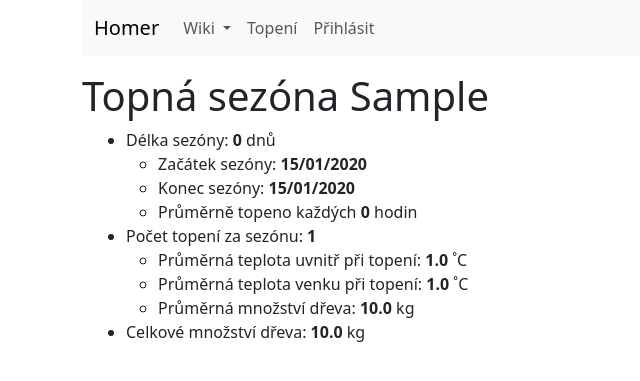
After one commit to mantomas/Homer, a Flask app: a page that uses homer/templates/heating_season.html in a window 1280 px wide. The commit adds this page. Shown: the top 381 px of the page, without its empty margins (0-640 px from the left). Run offline with Flask 3, Linux system fonts and the light colour scheme; tables that the repository leaves empty hold one stand-in row (values such as "Sample post").

Commit message:
Add heating season and stats

```diff
--- a/homer/main/routes.py
+++ b/homer/main/routes.py
@@ -209,3 +209,41 @@ def heating_edit(id):
         form=form,
         current_user=current_user,
     )
+
+
+@bp.route("/heating/season/<season_id>", methods=["GET"])
+def heating_season(season_id):
+    season_records = (
+        db.session.execute(
+            db.select(Heating)
+            .where(Heating.season == escape(season_id))
+            .order_by(Heating.burn_date.asc())
+        )
+        .scalars()
+        .all()
+    )
+    if not season_records:
+        flash(f"Žádné záznamy pro topnou sezonu {escape(season_id)}.")
+        return redirect(url_for(".heating"))
+    season_days = (season_records[-1].burn_date - season_records[0].burn_date).days
+    total_weight = sum([record.weight for record in season_records])
+    temperatures_in = [record.temperature_in for record in season_records]
+    temperatures_out = [record.temperature_out for record in season_records]
+    # put together some stats
+    statistics = {
+        "total_rounds": len(season_records),
+        "total_weight": total_weight,
+        "avg_weight": f"{(total_weight / len(season_records)):.1f}",
+        "season_start": season_records[0].burn_date.strftime("%d/%m/%Y"),
+        "season_end": season_records[-1].burn_date.strftime("%d/%m/%Y"),
+        "season_days": season_days,
+        "average_round": f"{((season_days * 24) / len(season_records)):.0f}",
+        "avg_temp_in": f"{(sum(temperatures_in) / len(season_records)):.1f}",
+        "avg_temp_out": f"{(sum(temperatures_out) / len(season_records)):.1f}",
+    }
+
+    return render_template(
+        "heating_season.html",
+        title=f"Topná sezóna {season_id}",
+        statistics=statistics,
+    )
--- a/homer/templates/heating.html
+++ b/homer/templates/heating.html
@@ -98,7 +98,11 @@
                     {{ record.burn_date.day }}/{{ record.burn_date.month }}/{{ record.burn_date.year }}
                 </a>
             </td>
-            <td>{{ record.season }}</td>
+            <td>
+                <a href="{{ url_for('main.heating_season', season_id=record.season) }}">
+                    {{ record.season }}
+                </a>
+            </td>
             <td>{{ record.weight }} kg</td>
             <td>{{ record.temperature_in }} °C</td>
             <td>{{ record.temperature_out }} °C</td>
--- a/homer/templates/heating_edit.html
+++ b/homer/templates/heating_edit.html
@@ -1,5 +1,4 @@
 {% extends "base.html" %}
-{% import "_macros.html" as macros %}
 
 {% block content %}
 <h1>{{ title }}</h1>
--- /dev/null
+++ b/homer/templates/heating_season.html
@@ -0,0 +1,22 @@
+{% extends "base.html" %}
+
+{% block content %}
+<h1>{{ title }}</h1>
+<div class="container">
+    <ul>
+        <li>Délka sezóny: <strong>{{ statistics.season_days }}</strong> dnů</li>
+        <ul>
+            <li>Začátek sezóny: <strong>{{ statistics.season_start }}</strong></li>
+            <li>Konec sezóny: <strong>{{ statistics.season_end }}</strong></li>
+            <li>Průměrně topeno každých <strong>{{ statistics.average_round }}</strong> hodin</li>
+        </ul>
+        <li>Počet topení za sezónu: <strong>{{ statistics.total_rounds }}</strong></li>
+        <ul>
+            <li>Průměrná teplota uvnitř při topení: <strong>{{ statistics.avg_temp_in }}</strong> ˚C</li>
+            <li>Průměrná teplota venku při topení: <strong>{{ statistics.avg_temp_out }}</strong> ˚C</li>
+            <li>Průměrná množství dřeva: <strong>{{ statistics.avg_weight }}</strong> kg</li>
+        </ul>
+        <li>Celkové množství dřeva: <strong>{{ statistics.total_weight }}</strong> kg</li>
+    </ul>
+</div>
+{% endblock %}
```
Lines whose indentation alone changed are shown as unchanged.
